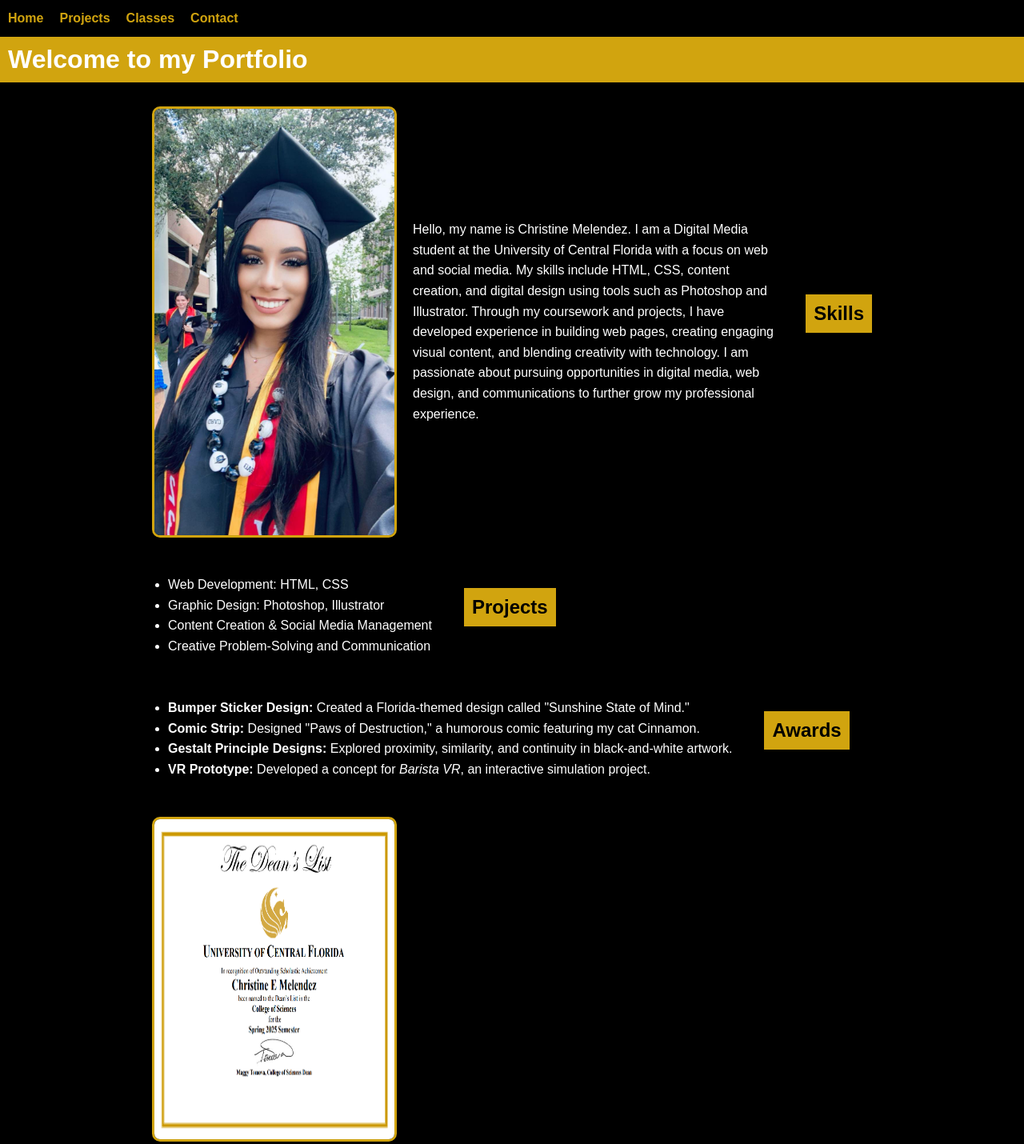
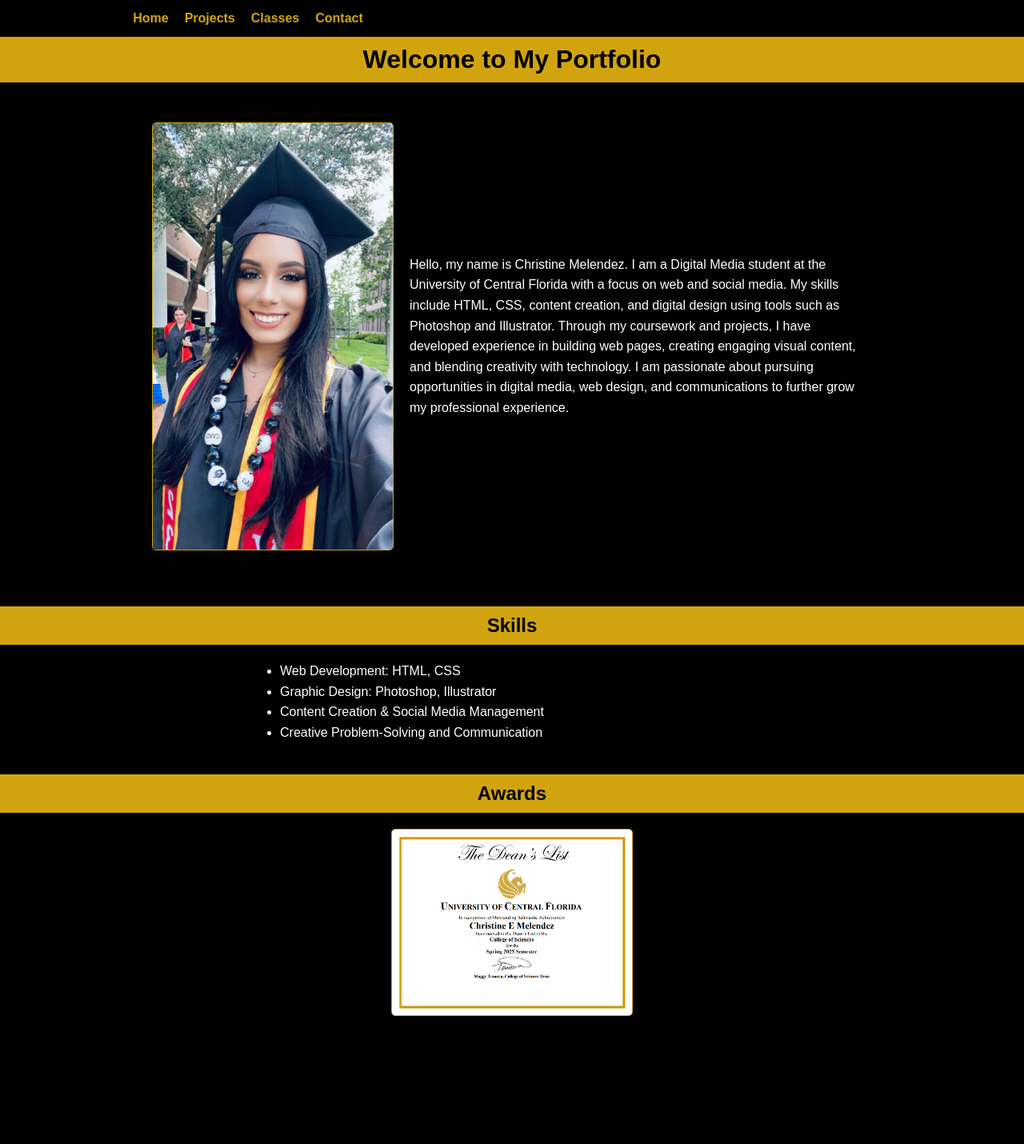
Before and after one commit to Chrissym2012/Portfolio, a plain HTML site: page index.html in a window 1280 px wide. Shown: the whole page at 80% size. After the commit the page ends 1280 px from the top, so only its background shows below. Drawn offline with Linux system fonts and the light colour scheme.

Commit message:
Update index.html

```diff
--- a/index.html
+++ b/index.html
@@ -14,6 +14,14 @@
       padding: 0;
     }
 
+    h1 {
+      text-align: center;
+      background-color: rgb(209, 164, 15);
+      color: black;
+      padding: 10px;
+      margin: 0 0 20px 0;
+    }
+
     h2 {
       text-align: center;
       background-color: rgb(209, 164, 15);
@@ -22,11 +30,40 @@
       margin-bottom: 20px;
     }
 
+    nav {
+      background-color: black;
+      padding: 10px;
+    }
+
+    nav ul {
+      list-style: none;
+      display: flex;
+      gap: 20px;
+      margin: 0;
+      padding: 0;
+      justify-content: center;
+    }
+
+    nav li {
+      display: inline;
+    }
+
+    nav a {
+      color: rgb(209, 164, 15);
+      text-decoration: none;
+      font-weight: bold;
+    }
+
+    nav a:hover {
+      text-decoration: underline;
+    }
+
+    /* About Section */
     .about-container {
       display: flex;
-    flex-wrap: wrap; /* Allows it to stack on smaller screens */
+      flex-wrap: wrap; /* stacks on smaller screens */
       max-width: 900px;
-    margin: 0 auto;
+      margin: 0 auto 40px auto;
       padding: 20px;
       gap: 20px;
       align-items: center;
@@ -35,12 +72,12 @@
     .about-container img {
       max-width: 300px;
       width: 100%;
-    border-radius: 10px;
-    border: 3px solid rgb(209, 164, 15);
+      border-radius: 5px; /* same as form */
+      border: 1px solid rgb(209, 164, 15); /* gold border like form */
     }
 
     .about-text {
-    flex: 1; /* Text takes remaining space */
+      flex: 1;
       font-size: 1rem;
       line-height: 1.6;
     }
@@ -50,10 +87,21 @@
         flex-direction: column;
         text-align: center;
       }
+    }
 
-    .about-text {
-      font-size: 1rem;
+    /* Skills and Awards Styling */
+    ul {
+      max-width: 600px;
+      margin: 0 auto 40px auto;
+      padding-left: 20px;
     }
+
+    img.award {
+      display: block;
+      max-width: 300px;
+      margin: 10px auto;
+      border: 1px solid rgb(209, 164, 15); /* match form/image style */
+      border-radius: 5px;
     }
   </style>
 </head>
@@ -69,7 +117,7 @@
   </nav>
 
   <!-- Main Header -->
-  <h1>Welcome to my Portfolio</h1>
+  <h1>Welcome to My Portfolio</h1>
 
   <!-- Introduction Section -->
   <div class="about-container">
@@ -82,9 +130,9 @@
       I am passionate about pursuing opportunities in digital media, web design, and communications to further grow
       my professional experience.</p>
     </div>
+  </div> <!-- Close about-container -->
 
   <!-- Skills Section -->
-  <br>
   <h2>Skills</h2>
   <ul>
     <li>Web Development: HTML, CSS</li>
@@ -93,20 +141,9 @@
     <li>Creative Problem-Solving and Communication</li>
   </ul>
 
-  <!-- Projects Section -->
-  <br>
-  <h2>Projects</h2>
-  <ul>
-    <li><strong>Bumper Sticker Design:</strong> Created a Florida-themed design called "Sunshine State of Mind."</li>
-    <li><strong>Comic Strip:</strong> Designed "Paws of Destruction," a humorous comic featuring my cat Cinnamon.</li>
-    <li><strong>Gestalt Principle Designs:</strong> Explored proximity, similarity, and continuity in black-and-white artwork.</li>
-    <li><strong>VR Prototype:</strong> Developed a concept for <em>Barista VR</em>, an interactive simulation project.</li>
-  </ul>
-
   <!-- Awards Section -->
-  <br>
   <h2>Awards</h2>
-  <img src="Dean's List Award.png" alt="Dean's List Award" width="500" height="400">
+  <img src="Dean's List Award.png" alt="Dean's List Award" class="award">
 
 </body>
 </html>
```
Lines whose indentation alone changed are shown as unchanged.
